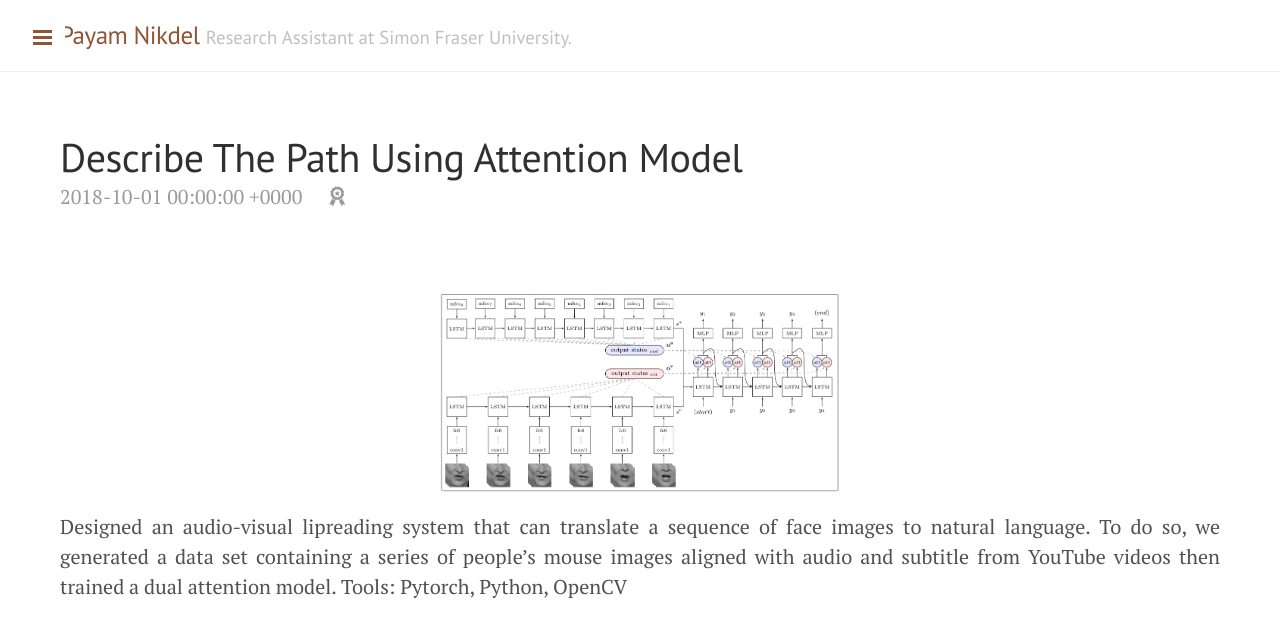
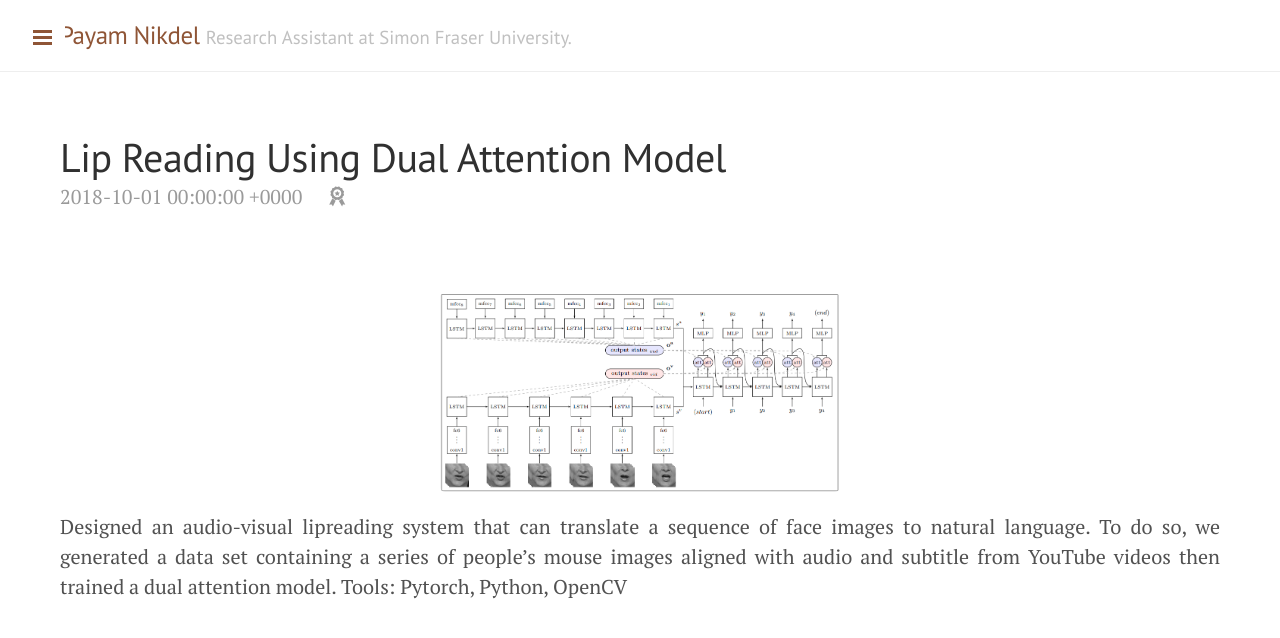
Before and after one commit to payamn/website, a Jekyll site: the page built from _projects/2018-10-01-Lip-Reading-Using-Dual-Attention-Model.md, in a window 1280 px wide. Shown: the top 638 px of the page. Built offline with Jekyll 4.4.1, drawn with Linux system fonts in a browser that asks for light colours; comment, search, counter and statistics services are not loaded.

Commit message:
fix name and add new cv

```diff
--- a/_projects/2018-10-01-Lip-Reading-Using-Dual-Attention-Model.md
+++ b/_projects/2018-10-01-Lip-Reading-Using-Dual-Attention-Model.md
@@ -1,6 +1,6 @@
 ---
 layout:     project
-title:     Describe The Path Using Attention Model
+title:     Lip Reading Using Dual Attention Model
 date:       2018-10-01
 code:
 doc:
```
Also changed, not shown: _projects/2017-10-01-Describe-The-Path-Using-Attention-Model.md (+1 -1 lines), 1 other file.
